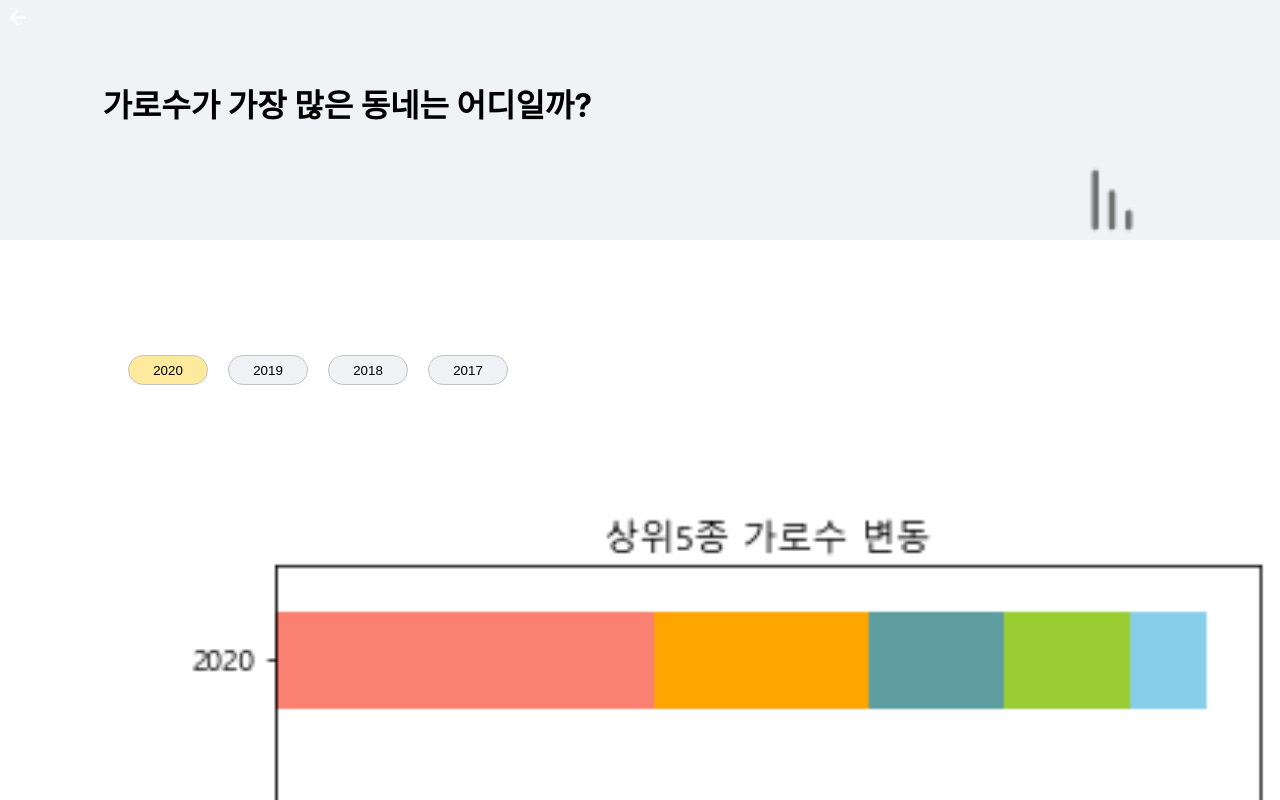
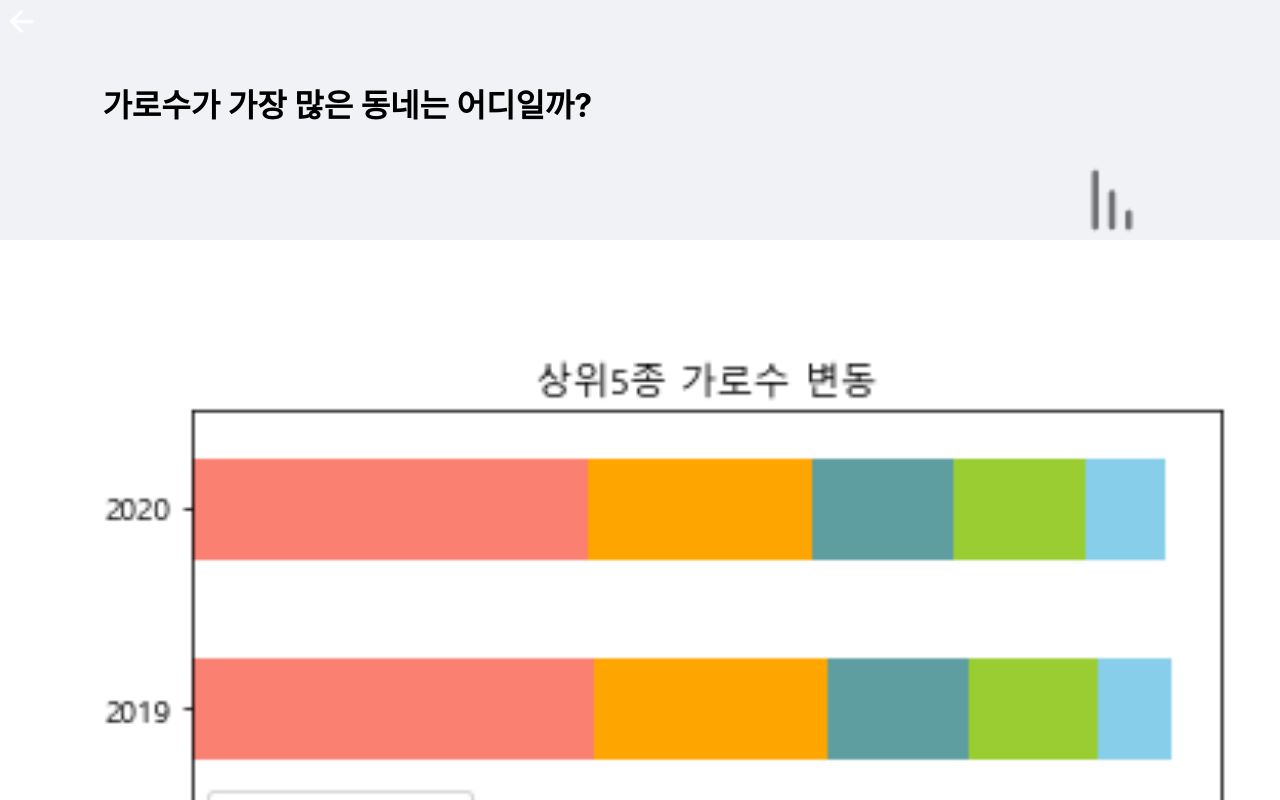
Before and after one commit to jinlee0310/seoul-garosu, a React (Create React App) app: page /datavisualization/chart in a window 1280 px wide. Shown: the top 800 px of the page. Built offline with nearby package versions, Linux system fonts and the light colour scheme.

Commit message:
modify: datavisualization, map, form ui

```diff
--- a/package.json
+++ b/package.json
@@ -43,6 +43,5 @@
       "last 1 firefox version",
       "last 1 safari version"
     ]
-  },
-  "proxy": "http://localhost:3500"
+  }
 }
--- a/src/App.js
+++ b/src/App.js
@@ -14,7 +14,6 @@ import './App.css';
 import Map from './pages/Map';
 import loadable from '@loadable/component';
 import Form from './pages/Form';
-import Googlemap from './pages/Googlemap';
 //import ApricotTree from './pages/ApricotTree';
 
 const ApricotTree = loadable(() => import('./pages/ApricotTree'));
@@ -24,7 +23,6 @@ function App() {
     <div className="App">
       <Router>
         <Routes>
-          <Route path="/googlemap" element={<Googlemap />} />
           <Route path="/form" element={<Form />} />
           <Route path="/map" element={<Map />} />
           <Route path="/caretreeintroduce" element={<CaretreeIntroduce />} />
--- a/src/pages/Chart.jsx
+++ b/src/pages/Chart.jsx
@@ -1,53 +1,22 @@
-import React,{useState} from 'react';
+import React from 'react';
 import { useNavigate } from 'react-router';
-import {Header,Button } from '../style/style';
-
-const contents=[
-    {
-        id:1,
-        tab:"2020"
-    },
-    {
-        id:2,
-        tab:"2019"
-    },
-    {
-        id:3,
-        tab:"2018"
-    },
-    {
-        id:4,
-        tab:"2017"
-    }
-]
+import {Header } from '../style/style';
 
 const Chart = () => {
     const navigate=useNavigate();
-    const [nowTab,setNowTab]=useState(1)
 
-    const onChangeTab=(e)=>{
-        const result=contents.filter((content)=>content.tab===e.target.innerText)
-        setNowTab(result[0].id)
-    }
     return (
         <div>
             <Header color="#F0F2F5">
-            <img id="back" src="/icons/Backbutton.png" alt="back" onClick={()=>navigate(-1)}/>
+            <img id="back" src="/icons/Backbutton.png" alt="back" onClick={()=>navigate(-1)} style={{width:24, height:24}} />
                 <h1 style={{color:"black"}}>
                 가로수가 가장 많은
                 동네는 어디일까?
                 </h1>
                 <img src="/icons/sort.png" alt="sort"/>
             </Header>
-            <div style={{paddingLeft:"10%"}}>
-                <div style={{whiteSpace:"nowrap", margin:"10% 0",overflowX:"auto"}}>
-                {
-                    contents.map((content)=><Button color={nowTab===content.id? "#FFEA9E":null} key={content.id} onClick={onChangeTab}>{content.tab}</Button>)
-                }
-                </div>
+            <div style={{marginTop:"5%", padding:"3%"}}>
                 <img src="/images/상위5종 가로수 변동.png" alt="chart" style={{display:"block",width:"100%"}}/>
-                <div>데이터 조회 결과</div>
-
             </div>
         </div>
     );
--- a/src/pages/Doughnut.jsx
+++ b/src/pages/Doughnut.jsx
@@ -37,15 +37,15 @@ const Doughnut = () => {
     return (
         <div>
             <Header color="#B5E9CA">
-                <img id="back" src="/icons/Backbutton.png" alt="back" onClick={()=>navigate(-1)}/>
+                <img id="back" src="/icons/Backbutton.png" alt="back" onClick={()=>navigate(-1)} style={{width:24, height:24}}/>
                 <h1 style={{color:"black"}}>
                 우리 동네에 가장 많은
                 가로수는 무엇일까?
                 </h1>
                 <img src="/icons/donut-large.png" alt="donut"/>
             </Header>
-            <div style={{paddingLeft:"10%"}}>
-                <div style={{whiteSpace:"nowrap", margin:"10% 0",overflowX:"auto"}}>
+            <div style={{ padding:"3%"}}>
+                <div style={{whiteSpace:"nowrap", margin:"5% 0",overflowX:"auto"}}>
                 {
                     contents.map((content)=><Button color={nowTab===content.id? "#B5E9CA":null} key={content.id} onClick={onChangeTab}>{content.tab}</Button>)
                 }
--- a/src/pages/Form.jsx
+++ b/src/pages/Form.jsx
@@ -90,7 +90,7 @@ const Form = () => {
     return (
         <>
             <header>
-                <h1 style={{margin:"5%"}}>나무 돌보미 신청</h1>
+                <h1 style={{margin:"10% 5% 5% 5%"}}>나무 돌보미 신청</h1>
             </header>
             <main>
 
--- a/src/pages/Googlemap.jsx
+++ /dev/null
@@ -1,33 +0,0 @@
-import React from 'react';
-import { GoogleMap, LoadScript,Marker } from '@react-google-maps/api';
-
-const Googlemap = () => {
-    const containerStyle = {
-        width: "100%",
-        height: "80vh"
-      };
-
-      const center = {
-        lat: 37.5627216,
-        lng: 126.9983663
-      };
-    return (
-        <div>
-            <LoadScript
-        googleMapsApiKey={process.env.REACT_APP_GOOGLE_API_KEY}
-      >
-        <GoogleMap
-          mapContainerStyle={containerStyle}
-          center={center}
-          zoom={17}
-        >
-
-          <Marker position={center}/>
-
-        </GoogleMap>
-      </LoadScript>
-        </div>
-    );
-};
-
-export default Googlemap;
--- a/src/pages/LineGraph.jsx
+++ b/src/pages/LineGraph.jsx
@@ -1,50 +1,22 @@
-import React,{useState} from 'react';
+import React from 'react';
 import { useNavigate } from 'react-router';
-import {Header,Button } from '../style/style';
+import {Header} from '../style/style';
 
-const contents=[
-    {
-        id:0,
-        tab:"2020"
-    },
-    {
-        id:1,
-        tab:"2019"
-    },
-    {
-        id:2,
-        tab:"2018"
-    },
-    {
-        id:3,
-        tab:"2017"
-    }
-]
 
 const LineGraph = () => {
     const navigate=useNavigate();
-    const [nowTab,setNowTab]=useState(0)
 
-    const onChangeTab=(e)=>{
-        const result=contents.filter((content)=>content.tab===e.target.innerText)
-        setNowTab(result[0].id)
-    }
     return (
         <div>
             <Header color="#D6EBEB">
-            <img id="back" src="/icons/Backbutton.png" alt="back" onClick={()=>navigate(-1)}/>
+            <img id="back" src="/icons/Backbutton.png" alt="back" onClick={()=>navigate(-1)} style={{width:24, height:24}}/>
                 <h1 style={{color:"black"}}>
                 가로수는 늘어났을까
                 줄었을까?
                 </h1>
                 <img src="/icons/trending-up.png" alt="sort"/>
             </Header>
-            <div style={{paddingLeft:"10%"}}>
-                <div style={{whiteSpace:"nowrap", margin:"10% 0",overflowX:"auto"}}>
-                {
-                    contents.map((content)=><Button color={nowTab===content.id? "#D6EBEB":null} key={content.id} onClick={onChangeTab}>{content.tab}</Button>)
-                }
-                </div>
+            <div style={{marginTop:"5%", padding:"3%"}}>
                 <img src="/images/서울시_연도별_노선_가로수_현황.png" alt="line-graph" style={{display:"block",width:"100%"}}/>
             </div>
         </div>
--- a/src/pages/Map.jsx
+++ b/src/pages/Map.jsx
@@ -72,7 +72,7 @@ const Map = () => {
     return (
         <>
         <div style={{height:"20vh",maxHeight:"90px",display:"flex",justifyContent:"center", alignItems:"center" }}>
-          <select onChange={onChangeLocation} value={location} style={{width:"100%",height:"50%",border:"none", borderBottom:"2px solid #45614B", outline:"none", padding:10,background:"white",fontSize:"1rem"}}>
+          <select onChange={onChangeLocation} value={location} style={{width:"100%",height:"50%",border:"none", borderBottom:"2px solid #45614B", outline:"none", padding:10,background:"white",fontSize:"1rem", marginTop:"5%"}}>
             {
               locationList.map(loc=>(
                 <option key={loc} value={loc}>{loc}</option>
```
Also changed, not shown: 19 other files (tests, documents, lock files or other folders).
